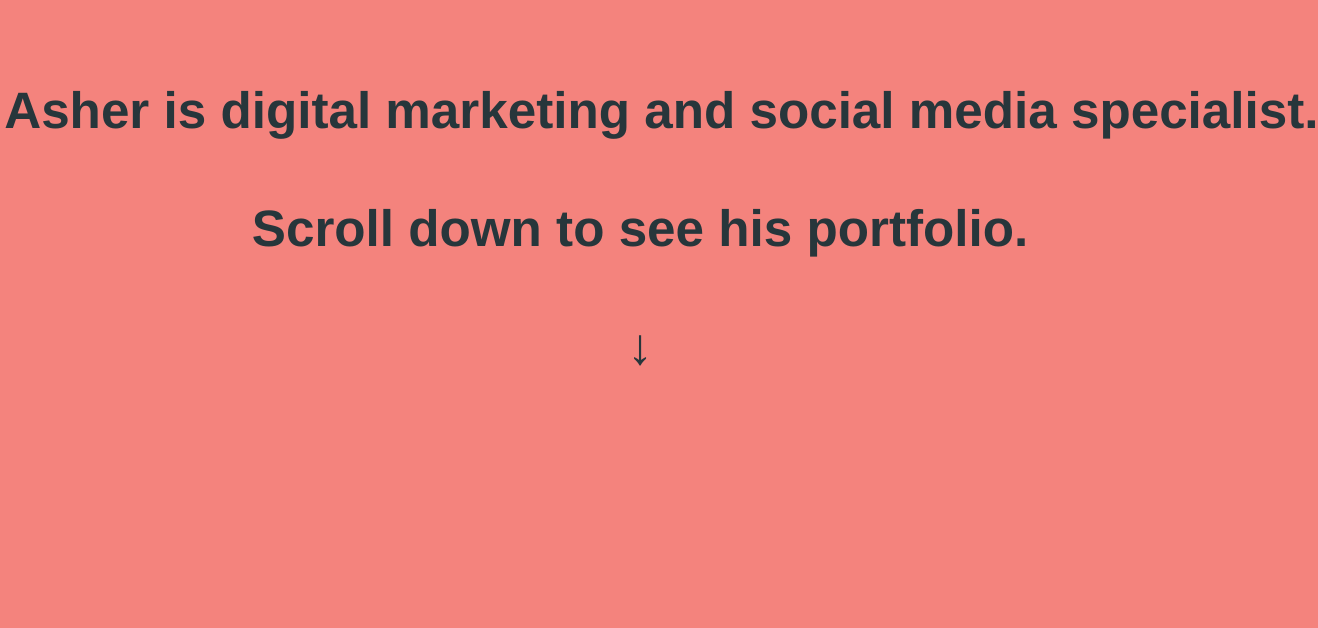
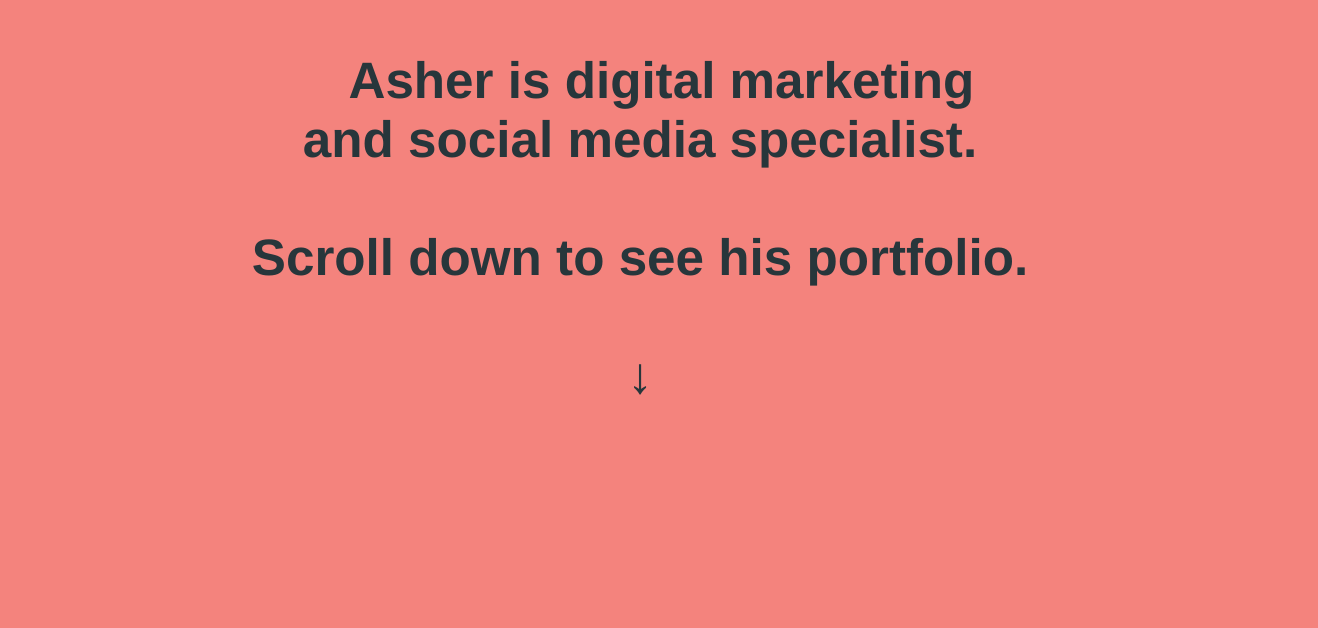
Before and after one commit to AsherFielder/CV, a website: page index.html in a window 1280 px wide. Shown: the part 172-800 px from the top of the page, 1318 px wide, since content can reach past the window. Drawn offline with Linux system fonts and the light colour scheme.

Commit message:
Update index.html

```diff
--- a/index.html
+++ b/index.html
@@ -10,7 +10,7 @@
 <body>
 
 	<section id="section01" class="demo">
-  <h2><strong>&nbsp; &nbsp;Asher is digital marketing and social media specialist.<br><br>Scroll down to see his portfolio.<br><br>&darr; </strong></h2><br><br>
+  <h2><strong>&nbsp; &nbsp;Asher is digital marketing<br>and social media specialist.<br><br>Scroll down to see his portfolio.<br><br>&darr; </strong></h2><br><br>
 
 </section><br><br><br><br><br>
 
```
